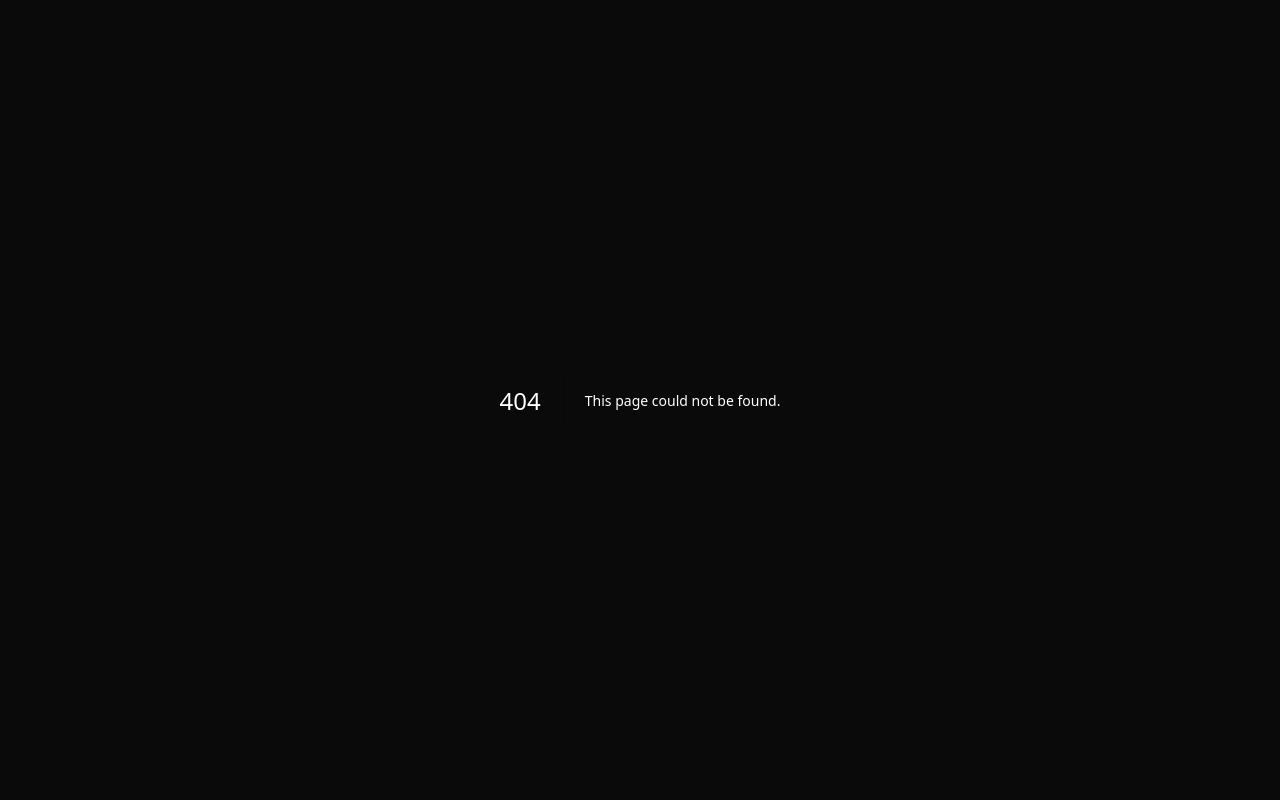
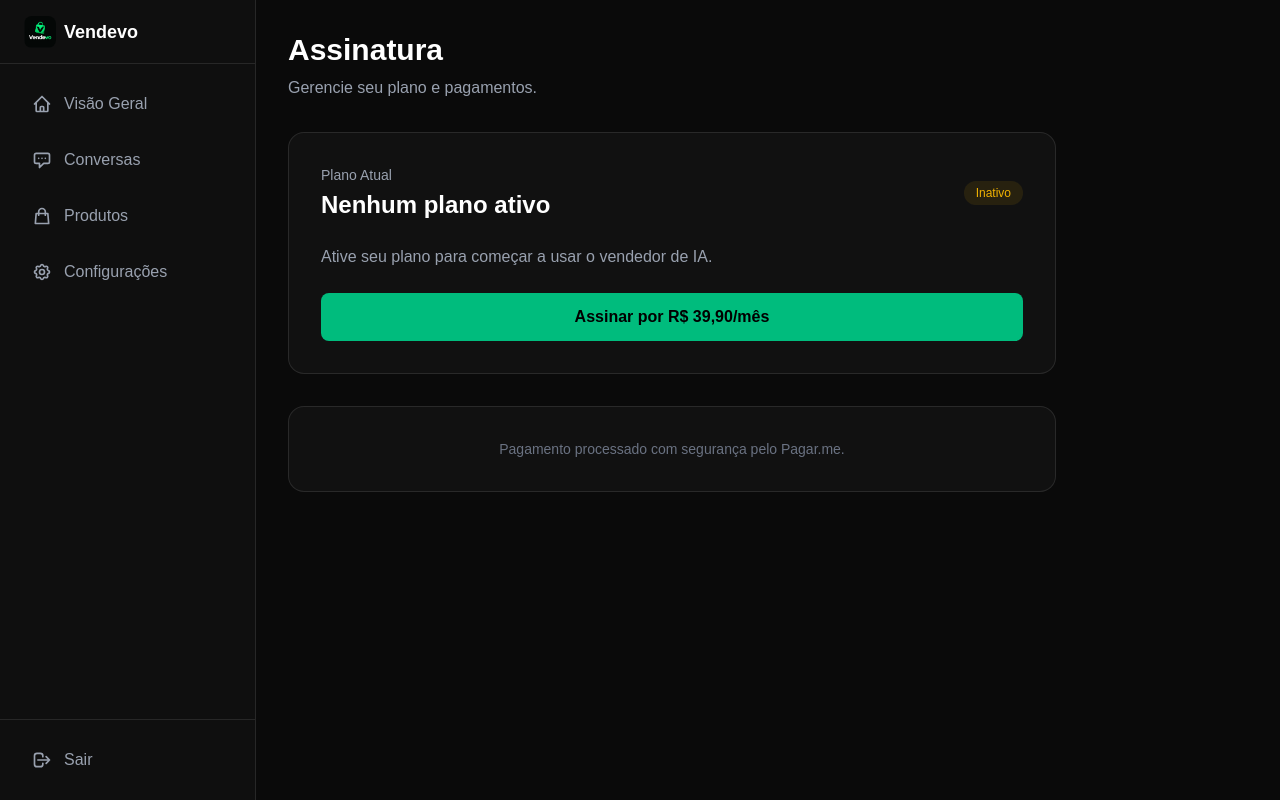
Before and after one commit to jhonatanrodri966/vendevo, a Next.js app: page /dashboard/assinatura in a window 1280 px wide. Before the commit this address had no page. Built offline with nearby package versions, Linux system fonts and the light colour scheme; no server answers.

Commit message:
feat: pagina de assinatura e checkout

```diff
--- /dev/null
+++ b/app/api/assinatura/checkout/route.ts
@@ -0,0 +1,39 @@
+import { NextResponse } from "next/server";
+import { PrismaClient } from "@prisma/client";
+import { PrismaPg } from "@prisma/adapter-pg";
+import { jwtVerify } from "jose";
+import { cookies } from "next/headers";
+
+const adapter = new PrismaPg({ connectionString: process.env.DATABASE_URL });
+const prisma = new PrismaClient({ adapter });
+const JWT_SECRET = new TextEncoder().encode(process.env.JWT_SECRET || "vendevo_secret_super_seguro_123");
+
+export async function POST() {
+  try {
+    const cookieStore = await cookies();
+    const token = cookieStore.get("vendevo_session")?.value;
+    if (!token) return NextResponse.json({ error: "Não autorizado" }, { status: 401 });
+
+    const { payload } = await jwtVerify(token, JWT_SECRET);
+    const userId = payload.userId as string;
+
+    const user = await prisma.user.findUnique({ where: { id: userId } });
+    if (!user) return NextResponse.json({ error: "Usuário não encontrado" }, { status: 404 });
+
+    // Se não tiver chave do Pagar.me, retorna aviso
+    if (!process.env.PAGARME_SECRET_KEY) {
+      return NextResponse.json({
+        error: "Pagamentos ainda não configurados. Configure PAGARME_SECRET_KEY no servidor."
+      }, { status: 500 });
+    }
+
+    // Aqui seria a chamada real pro Pagar.me
+    // Por enquanto, retorna um aviso
+    return NextResponse.json({
+      error: "Integração com Pagar.me em configuração. Em breve disponível."
+    }, { status: 500 });
+
+  } catch (error) {
+    return NextResponse.json({ error: "Erro interno" }, { status: 500 });
+  }
+}
--- /dev/null
+++ b/app/api/assinatura/route.ts
@@ -0,0 +1,32 @@
+import { NextResponse } from "next/server";
+import { PrismaClient } from "@prisma/client";
+import { PrismaPg } from "@prisma/adapter-pg";
+import { jwtVerify } from "jose";
+import { cookies } from "next/headers";
+
+const adapter = new PrismaPg({ connectionString: process.env.DATABASE_URL });
+const prisma = new PrismaClient({ adapter });
+const JWT_SECRET = new TextEncoder().encode(process.env.JWT_SECRET || "vendevo_secret_super_seguro_123");
+
+export async function GET() {
+  try {
+    const cookieStore = await cookies();
+    const token = cookieStore.get("vendevo_session")?.value;
+    if (!token) return NextResponse.json({ error: "Não autorizado" }, { status: 401 });
+
+    const { payload } = await jwtVerify(token, JWT_SECRET);
+    const userId = payload.userId as string;
+
+    const subscription = await prisma.subscription.findUnique({
+      where: { userId },
+    });
+
+    if (!subscription) {
+      return NextResponse.json({ status: "NONE" });
+    }
+
+    return NextResponse.json(subscription);
+  } catch (error) {
+    return NextResponse.json({ error: "Erro interno" }, { status: 500 });
+  }
+}
--- /dev/null
+++ b/app/dashboard/assinatura/page.tsx
@@ -0,0 +1,92 @@
+"use client";
+
+import { useState, useEffect } from "react";
+
+export default function Assinatura() {
+  const [loading, setLoading] = useState(true);
+  const [subscription, setSubscription] = useState<any>(null);
+
+  useEffect(() => {
+    async function fetchSubscription() {
+      const res = await fetch("/api/assinatura");
+      if (res.ok) {
+        const data = await res.json();
+        setSubscription(data);
+      }
+      setLoading(false);
+    }
+    fetchSubscription();
+  }, []);
+
+  async function handleSubscribe() {
+    setLoading(true);
+    const res = await fetch("/api/assinatura/checkout", { method: "POST" });
+    const data = await res.json();
+
+    if (data.url) {
+      window.location.href = data.url;
+    } else {
+      alert("Erro ao gerar link de pagamento. Verifique as configurações do Pagar.me.");
+      setLoading(false);
+    }
+  }
+
+  if (loading) return <div className="text-white p-8">Carregando...</div>;
+
+  return (
+    <div className="space-y-8 text-white max-w-3xl">
+      <div>
+        <h1 className="text-3xl font-bold">Assinatura</h1>
+        <p className="text-gray-400 mt-2">Gerencie seu plano e pagamentos.</p>
+      </div>
+
+      <div className="bg-[#111111] border border-white/10 p-8 rounded-2xl">
+        <div className="flex items-center justify-between mb-6">
+          <div>
+            <p className="text-sm text-gray-400">Plano Atual</p>
+            <p className="text-2xl font-bold mt-1">
+              {subscription?.status === "ACTIVE" ? "Vendevo Pro" : "Nenhum plano ativo"}
+            </p>
+          </div>
+          <span className={`px-3 py-1 rounded-full text-xs font-medium ${
+            subscription?.status === "ACTIVE" ? "bg-emerald-500/10 text-emerald-400" : "bg-yellow-500/10 text-yellow-500"
+          }`}>
+            {subscription?.status === "ACTIVE" ? "Ativo" : "Inativo"}
+          </span>
+        </div>
+
+        {subscription?.status === "ACTIVE" ? (
+          <div className="space-y-4">
+            <div className="flex justify-between text-sm border-t border-white/10 pt-4">
+              <span className="text-gray-400">Valor mensal</span>
+              <span className="font-medium">R$ 39,90</span>
+            </div>
+            <div className="flex justify-between text-sm">
+              <span className="text-gray-400">Próxima cobrança</span>
+              <span className="font-medium">{new Date(subscription.currentPeriodEnd).toLocaleDateString("pt-BR")}</span>
+            </div>
+            <button className="w-full mt-4 bg-white/5 text-gray-300 font-medium py-3 rounded-lg hover:bg-white/10 transition">
+              Gerenciar assinatura
+            </button>
+          </div>
+        ) : (
+          <div className="mt-6">
+            <p className="text-gray-400 mb-6">Ative seu plano para começar a usar o vendedor de IA.</p>
+            <button
+              onClick={handleSubscribe}
+              className="w-full bg-emerald-500 text-black font-semibold py-3 rounded-lg hover:bg-emerald-400 transition"
+            >
+              Assinar por R$ 39,90/mês
+            </button>
+          </div>
+        )}
+      </div>
+
+      <div className="bg-[#111111] border border-white/10 p-8 rounded-2xl text-center">
+        <p className="text-sm text-gray-500">
+          Pagamento processado com segurança pelo Pagar.me.
+        </p>
+      </div>
+    </div>
+  );
+}
```
